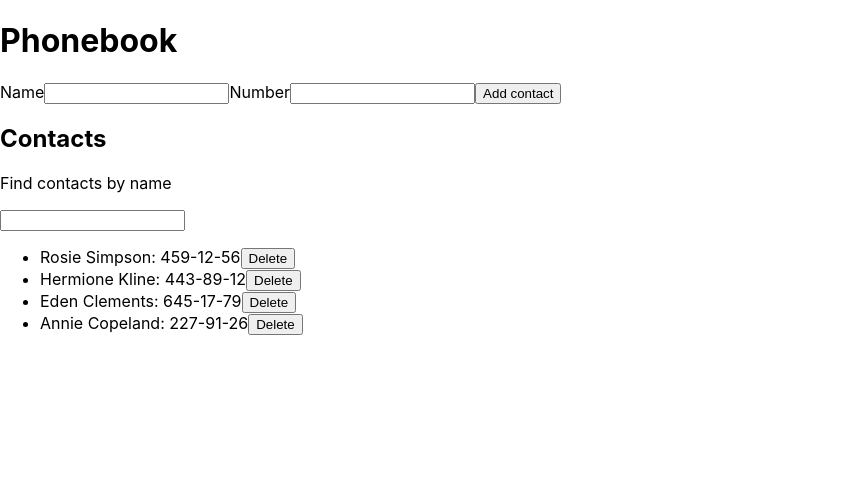
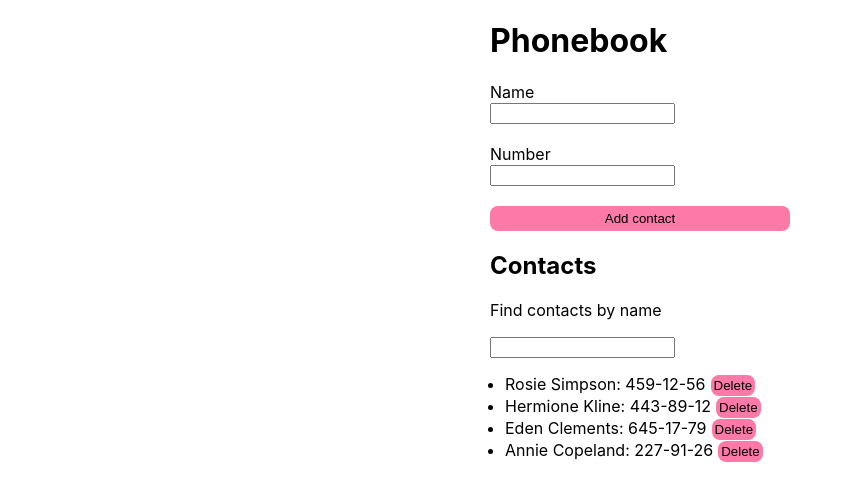
Before and after one commit to aniyavolfman/goit-react-hw-02-phonebook, a React (Create React App) app: page / in a window 1280 px wide. Shown: the top 500 px of the page, without its empty margins (0-853 px from the left). Built offline with nearby package versions, Linux system fonts and the light colour scheme.

Commit message:
add styles

```diff
--- a/src/components/ContactListItem/ContactListItem.jsx
+++ b/src/components/ContactListItem/ContactListItem.jsx
@@ -1,10 +1,11 @@
 import PropTypes from 'prop-types';
+import css from './ContactListItem.module.css'
 
 export function ContactListItem({ name, number, onButtonDelete, buttonId }) {
   return (
     <li>
       {name}: <span>{number}</span>
-      <button id={buttonId} onClick={onButtonDelete}>
+      <button id={buttonId} onClick={onButtonDelete} className={css.buttonDelete}>
         Delete
       </button>
     </li>
--- /dev/null
+++ b/src/components/ContactListItem/ContactListItem.module.css
@@ -0,0 +1,10 @@
+.buttonDelete {
+    margin-left: 5px;
+    border: none;
+    background-color: #fd79a8;
+    border-radius: 8px;
+    padding: 3px;
+}
+.buttonDelete:hover {
+    background-color: #6c5ce7;
+    }
--- a/src/components/ContactsList/ContactsList.jsx
+++ b/src/components/ContactsList/ContactsList.jsx
@@ -1,9 +1,10 @@
 import { ContactListItem } from 'components/ContactListItem/ContactListItem';
 import PropTypes from 'prop-types';
+import css from './ContactsList.module.css'
 
 export function ContactsList({ contacts, onButtonDelete }) {
   return (
-    <ul>
+    <ul className={css.contactsList}>
       {contacts.map(({ id, name, number }) => (
         <ContactListItem
           key={id}
--- /dev/null
+++ b/src/components/ContactsList/ContactsList.module.css
@@ -0,0 +1,3 @@
+.contactsList {
+    padding-left: 15px;
+}
--- a/src/components/Container/Container.jsx
+++ b/src/components/Container/Container.jsx
@@ -1,7 +1,8 @@
 import PropTypes from 'prop-types';
+import css from './Container.module.css';
 
 export function Container({ children }) {
-  return <div>{children}</div>;
+  return <div className={css.container}>{children}</div>;
 }
 
 Container.propTypes = {
--- /dev/null
+++ b/src/components/Container/Container.module.css
@@ -0,0 +1,7 @@
+.container {
+    width: 300px;
+    max-width: 100%;
+    padding: 0 15px;
+    margin: 0 auto;
+    align-items: center;
+}
--- a/src/components/Form/Form.jsx
+++ b/src/components/Form/Form.jsx
@@ -1,5 +1,6 @@
 import React, { Component } from 'react';
 import PropTypes from 'prop-types';
+import css from './Form.module.css'
 
 export class Form extends Component {
   state = {
@@ -32,9 +33,9 @@ export class Form extends Component {
 
   render() {
     return (
-      <form onSubmit={this.handleSubmit}>
+      <form onSubmit={this.handleSubmit} className={css.formContact}>
         <label>
-          Name
+          <div>Name</div>
           <input
             type="text"
             name="name"
@@ -46,7 +47,7 @@ export class Form extends Component {
           />
         </label>
         <label>
-          Number
+          <div>Number</div>
           <input
             type="tel"
             name="number"
@@ -58,7 +59,7 @@ export class Form extends Component {
           />
         </label>
 
-        <button type="submit">Add contact</button>
+        <button type="submit" className={css.buttonSubmit}>Add contact</button>
       </form>
     );
   }
--- /dev/null
+++ b/src/components/Form/Form.module.css
@@ -0,0 +1,16 @@
+.formContact {
+    display: flex;
+    flex-direction: column;
+    gap: 20px;
+}
+
+.buttonSubmit {
+    border: none;
+    background-color: #fd79a8;
+    border-radius: 8px;
+    padding: 5px;
+}
+
+.buttonSubmit:hover{
+    background-color: #6c5ce7;
+}
```
